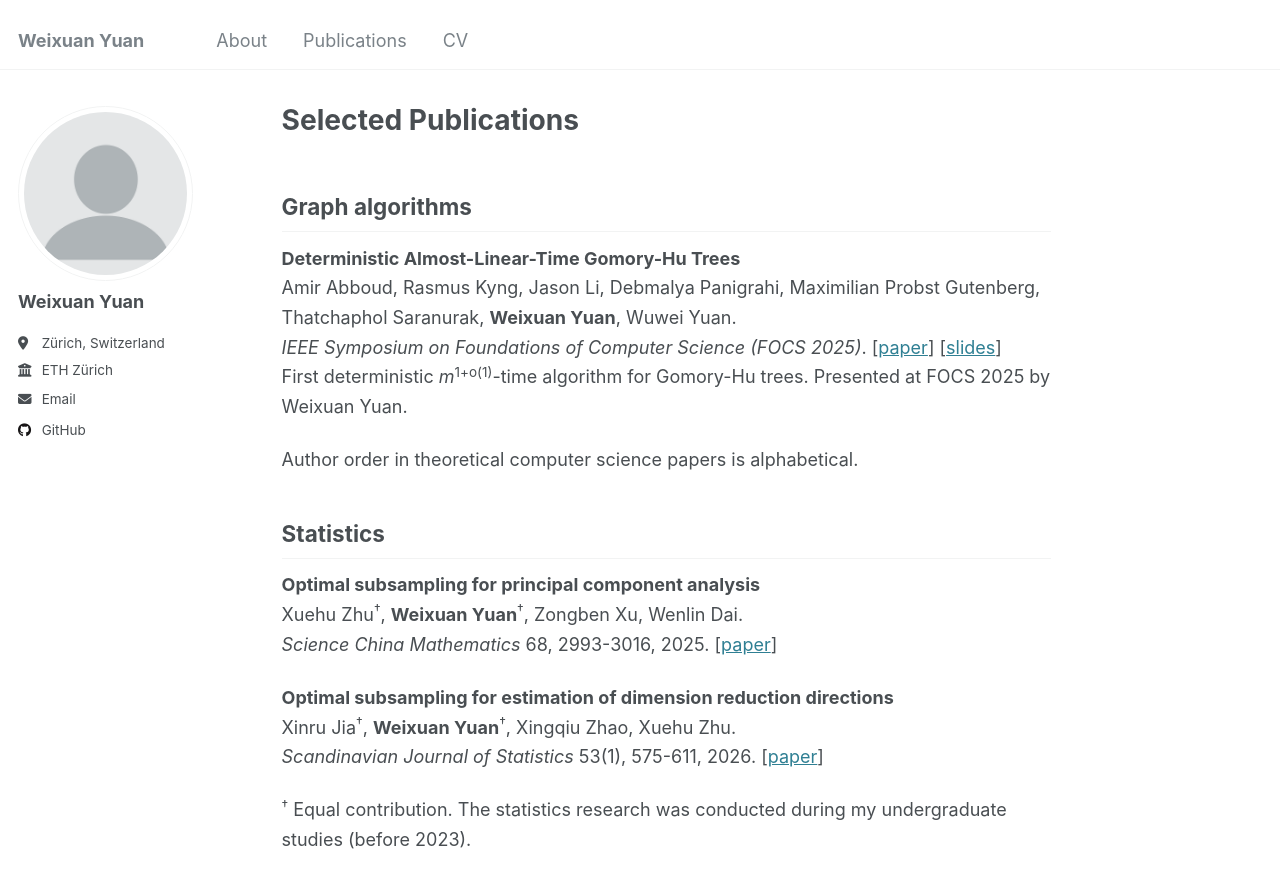
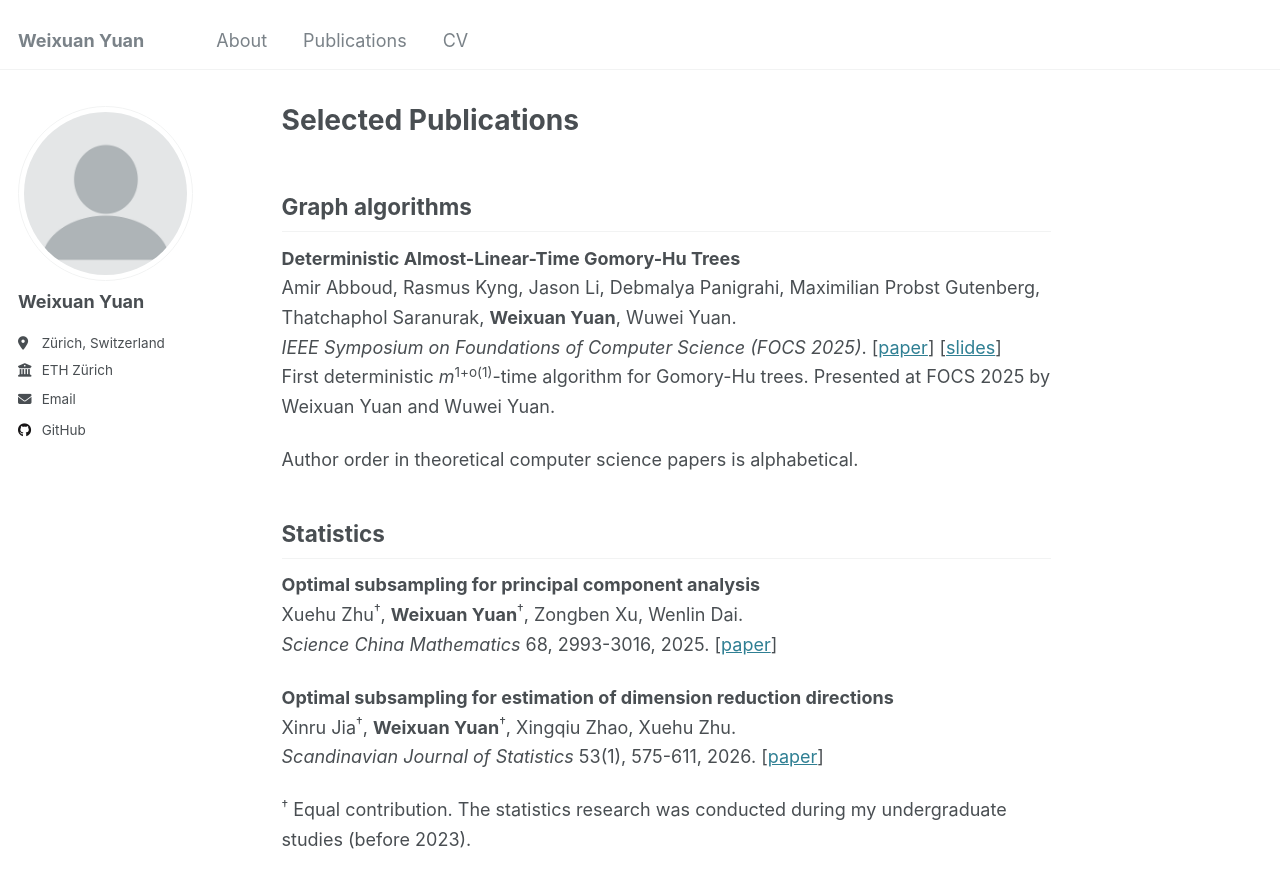
Before and after one commit to yzll0/yzll0.github.io, a Jekyll site: the page built from _pages/publications.md, in a window 1280 px wide and 900 px high. Shown: the top 888 px of the window. Built offline with Jekyll 4.4.1, drawn with Linux system fonts in a browser that asks for light colours.

Commit message:
Update FOCS 2025 presentation credits

```diff
--- a/_pages/publications.md
+++ b/_pages/publications.md
@@ -9,7 +9,7 @@ author_profile: true
 **Deterministic Almost-Linear-Time Gomory-Hu Trees**
 Amir Abboud, Rasmus Kyng, Jason Li, Debmalya Panigrahi, Maximilian Probst Gutenberg, Thatchaphol Saranurak, **Weixuan Yuan**, Wuwei Yuan.
 *IEEE Symposium on Foundations of Computer Science (FOCS 2025)*. [[paper](https://arxiv.org/abs/2507.20354)] [[slides](https://ywwywwyww.github.io/files/DeterGHTreeSlides.pdf)]
-First deterministic <i>m</i><sup>1+o(1)</sup>-time algorithm for Gomory-Hu trees. Presented at FOCS 2025 by Weixuan Yuan.
+First deterministic <i>m</i><sup>1+o(1)</sup>-time algorithm for Gomory-Hu trees. Presented at FOCS 2025 by Weixuan Yuan and Wuwei Yuan.
 
 Author order in theoretical computer science papers is alphabetical.
 
```
